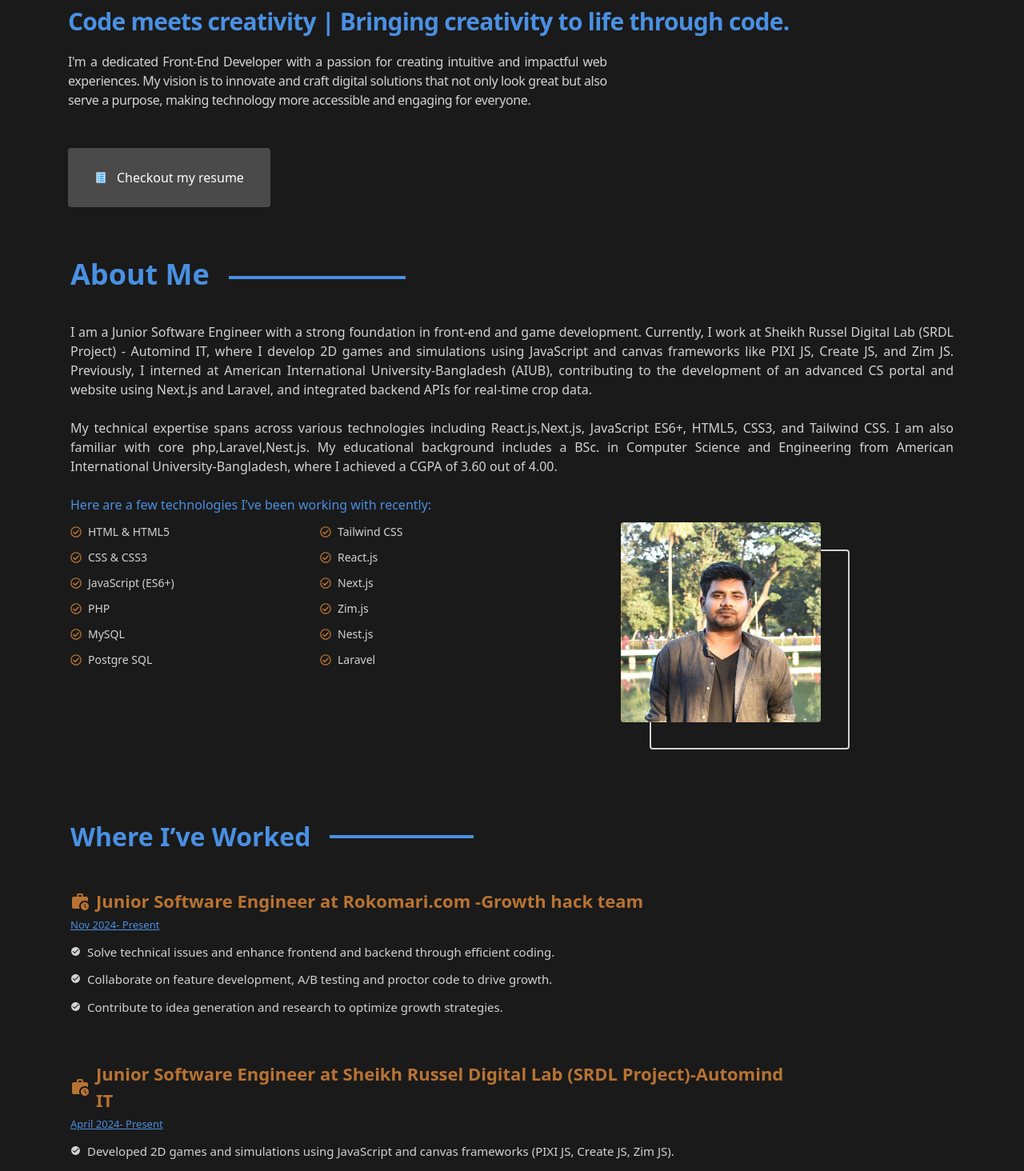
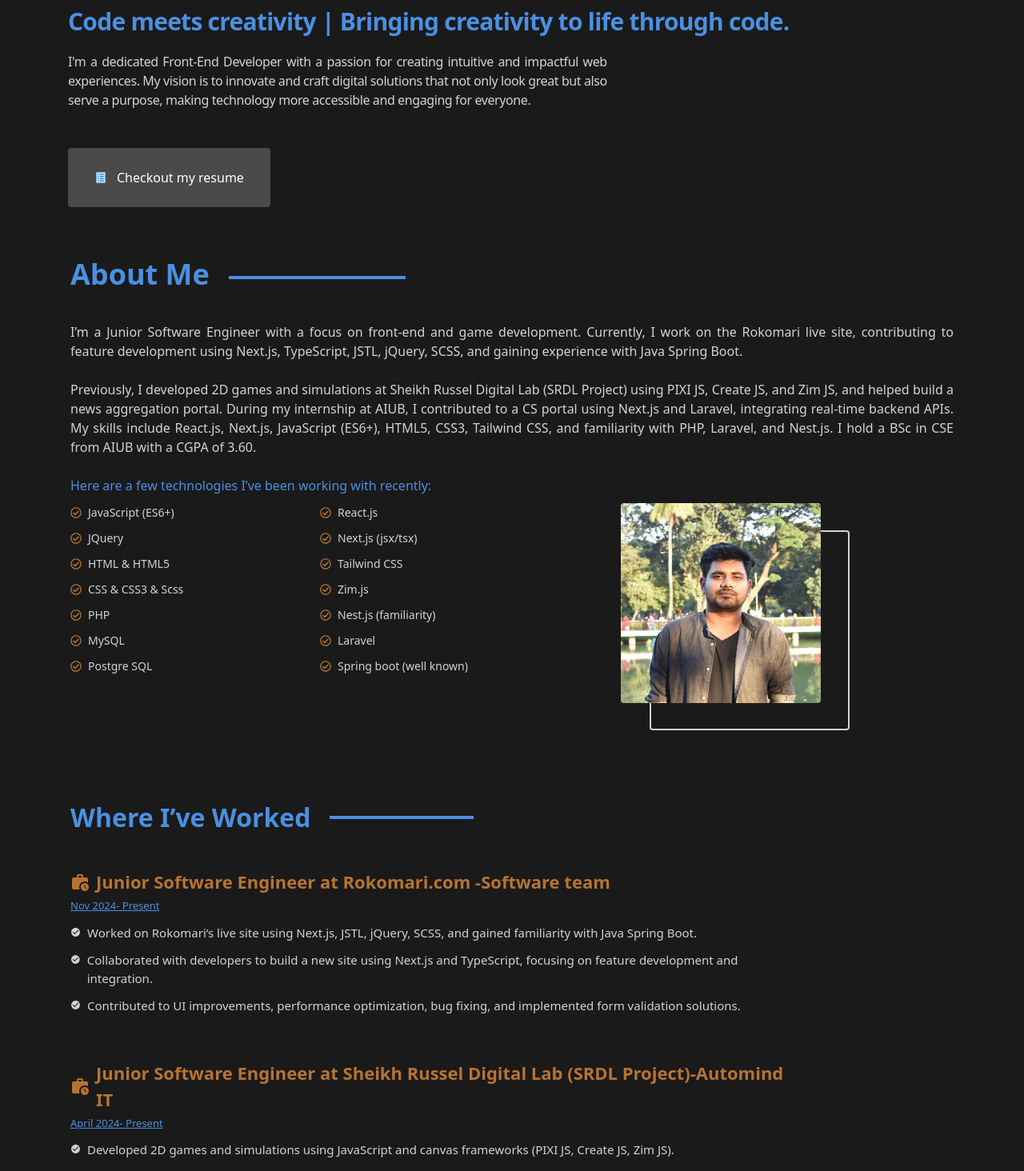
Before and after one commit to SardarPiash/myPortfolio, a React (Vite) app: page / in a window 1280 px wide. Shown: the part 210-1674 px from the top of the page at 80% size. Built offline with nearby package versions, Linux system fonts and the light colour scheme.

Commit message:
add rok info

```diff
--- a/src/components/aboutme/About.jsx
+++ b/src/components/aboutme/About.jsx
@@ -1,7 +1,7 @@
-import React, { useEffect } from 'react';
-import mypicture from '../../assets/myphoto.jpeg';
-import Aos from 'aos';
-import 'aos/dist/aos.css';
+import { useEffect } from "react";
+import mypicture from "../../assets/myphoto.jpeg";
+import Aos from "aos";
+import "aos/dist/aos.css";
 import { FaRegCheckCircle } from "react-icons/fa";
 
 const About = () => {
@@ -10,80 +10,97 @@ const About = () => {
   }, []);
 
   return (
-    <div id='about' className='max-w-6xl px-6 py-10 md:mt-6 mx-auto ' >
-      <div  data-aos='fade-up ' >
-        <div className='flex items-center text-softBlue'>
-        <h2 className='text-2xl md:text-4xl font-bold mb-10 ' >
-          About Me
-        </h2>
-        <div className='mt-[-2rem] ml-6 w-1/2 md:w-1/5 h-1 bg-softBlue' ></div>
+    <div id="about" className="max-w-6xl px-6 py-10 md:mt-6 mx-auto ">
+      <div data-aos="fade-up ">
+        <div className="flex items-center text-softBlue">
+          <h2 className="text-2xl md:text-4xl font-bold mb-10 ">About Me</h2>
+          <div className="mt-[-2rem] ml-6 w-1/2 md:w-1/5 h-1 bg-softBlue"></div>
         </div>
-      <div>
-      <p className='text-base text-justify text-softBlack' >
-            I am a Junior Software Engineer with a strong foundation in front-end and game development. Currently, I work at Sheikh Russel Digital Lab (SRDL Project) - Automind IT, where I develop 2D games and simulations using JavaScript and canvas frameworks like PIXI JS, Create JS, and Zim JS. Previously, I interned at American International University-Bangladesh (AIUB), contributing to the development of an advanced CS portal and website using Next.js and Laravel, and integrated backend APIs for real-time crop data.
+        <div>
+          <p className="text-base text-justify text-softBlack">
+            I’m a Junior Software Engineer with a focus on front-end and game
+            development. Currently, I work on the Rokomari live site,
+            contributing to feature development using Next.js, TypeScript, JSTL,
+            jQuery, SCSS, and gaining experience with Java Spring Boot.
             <br />
             <br />
-            My technical expertise spans across various technologies including React.js,Next.js, JavaScript ES6+, HTML5, CSS3, and Tailwind CSS. I am also familiar with core php,Laravel,Nest.js. My educational background includes a BSc. in Computer Science and Engineering from American International University-Bangladesh, where I achieved a CGPA of 3.60 out of 4.00.
+            Previously, I developed 2D games and simulations at Sheikh Russel
+            Digital Lab (SRDL Project) using PIXI JS, Create JS, and Zim JS, and
+            helped build a news aggregation portal. During my internship at
+            AIUB, I contributed to a CS portal using Next.js and Laravel,
+            integrating real-time backend APIs. My skills include React.js,
+            Next.js, JavaScript (ES6+), HTML5, CSS3, Tailwind CSS, and
+            familiarity with PHP, Laravel, and Nest.js. I hold a BSc in CSE from
+            AIUB with a CGPA of 3.60.
             <br />
             <br />
-            <span className=' text-softBlue' data-aos='fade-up'>Here are a few technologies I’ve been working with recently:</span>
+            <span className=" text-softBlue" data-aos="fade-up">
+              Here are a few technologies I’ve been working with recently:
+            </span>
           </p>
-      </div>
+        </div>
       </div>
 
-      <div className='grid grid-cols-1 md:grid-cols-[1.5fr_1fr] gap-16  text-softBlack'>
+      <div className="grid grid-cols-1 md:grid-cols-[1.5fr_1fr] gap-16  text-softBlack">
         <div>
-          <div className='grid grid-cols-2 mt-3'>
-            <ul className='text-sm space-y-3' data-aos='fade-up'>
-              <li className='flex items-center'>
-                <FaRegCheckCircle className='text-richGold mr-2' /> HTML & HTML5
+          <div className="grid grid-cols-2 mt-3">
+            <ul className="text-sm space-y-3" data-aos="fade-up">
+              <li className="flex items-center">
+                <FaRegCheckCircle className="text-richGold mr-2" /> JavaScript
+                (ES6+)
               </li>
-              <li className='flex items-center'>
-                <FaRegCheckCircle className='text-richGold mr-2' /> CSS & CSS3
+              <li className="flex items-center">
+                <FaRegCheckCircle className="text-richGold mr-2" /> JQuery
               </li>
-              <li className='flex items-center'>
-                <FaRegCheckCircle className='text-richGold mr-2' /> JavaScript (ES6+)
+              <li className="flex items-center">
+                <FaRegCheckCircle className="text-richGold mr-2" /> HTML & HTML5
               </li>
-              <li className='flex items-center'>
-                <FaRegCheckCircle className='text-richGold mr-2' /> PHP
+              <li className="flex items-center">
+                <FaRegCheckCircle className="text-richGold mr-2" /> CSS & CSS3 & Scss
               </li>
-              <li className='flex items-center'>
-                <FaRegCheckCircle className='text-richGold mr-2' /> MySQL
+              <li className="flex items-center">
+                <FaRegCheckCircle className="text-richGold mr-2" /> PHP
               </li>
-              <li className='flex items-center'>
-                <FaRegCheckCircle className='text-richGold mr-2' /> Postgre SQL
+              <li className="flex items-center">
+                <FaRegCheckCircle className="text-richGold mr-2" /> MySQL
+              </li>
+              <li className="flex items-center">
+                <FaRegCheckCircle className="text-richGold mr-2" /> Postgre SQL
               </li>
             </ul>
-            <ul className='text-sm space-y-3' data-aos='fade-up'>
-            <li className='flex items-center'>
-                <FaRegCheckCircle className='text-richGold mr-2' /> Tailwind CSS
+            <ul className="text-sm space-y-3" data-aos="fade-up">
+              <li className="flex items-center">
+                <FaRegCheckCircle className="text-richGold mr-2" /> React.js
               </li>
-              <li className='flex items-center'>
-                <FaRegCheckCircle className='text-richGold mr-2' /> React.js
+              <li className="flex items-center">
+                <FaRegCheckCircle className="text-richGold mr-2" /> Next.js (jsx/tsx)
               </li>
-              <li className='flex items-center'>
-                <FaRegCheckCircle className='text-richGold mr-2' /> Next.js
+              <li className="flex items-center">
+                <FaRegCheckCircle className="text-richGold mr-2" /> Tailwind CSS
               </li>
-              <li className='flex items-center'>
-                <FaRegCheckCircle className='text-richGold mr-2' /> Zim.js
+              <li className="flex items-center">
+                <FaRegCheckCircle className="text-richGold mr-2" /> Zim.js
               </li>
-              <li className='flex items-center'>
-                <FaRegCheckCircle className='text-richGold mr-2' /> Nest.js
+              <li className="flex items-center">
+                <FaRegCheckCircle className="text-richGold mr-2" /> Nest.js (familiarity)
               </li>
-              <li className='flex items-center'>
-                <FaRegCheckCircle className='text-richGold mr-2' /> Laravel
+              <li className="flex items-center">
+                <FaRegCheckCircle className="text-richGold mr-2" /> Laravel
+              </li>
+              <li className="flex items-center">
+                <FaRegCheckCircle className="text-richGold mr-2" /> Spring boot (well known)
               </li>
             </ul>
           </div>
         </div>
 
-        <div data-aos='fade-up' className='flex justify-center md:block mt-5 '>
-          <div className='relative w-[270px] h-[300px]'>
-            <div className='absolute left-9 mt-6 w-[250px] h-[250px] border-2 border-gray-500 rounded'></div>
+        <div data-aos="fade-up" className="flex justify-center md:block mt-5 ">
+          <div className="relative w-[270px] h-[300px]">
+            <div className="absolute left-9 mt-6 w-[250px] h-[250px] border-2 border-gray-500 rounded"></div>
             <img
               src={mypicture}
-              alt='My Photo'
-              className='absolute top-[-10px] w-[250px] h-[250px] rounded'
+              alt="My Photo"
+              className="absolute top-[-10px] w-[250px] h-[250px] rounded"
             />
           </div>
         </div>
--- a/src/components/experience/Experience.jsx
+++ b/src/components/experience/Experience.jsx
@@ -26,7 +26,7 @@ const Experience = () => {
             </div>
             <div className="md:ml-2">
               <h3 className="text-[22px] font-bold text-richGold">
-                Junior Software Engineer at Rokomari.com -Growth hack team
+                Junior Software Engineer at Rokomari.com -Software team
               </h3>
             </div>
           </div>
@@ -38,23 +38,23 @@ const Experience = () => {
             <li className="text-[13px] flex items-start">
               <MdCheckCircle className="text-gray-400 mr-2 mt-1" />
               <div className="text-[15px]">
-                Solve technical issues and enhance frontend and backend through
-                efficient coding.
+                Worked on Rokomari’s live site using Next.js, JSTL, jQuery,
+                SCSS, and gained familiarity with Java Spring Boot.
               </div>
             </li>
 
             <li className="text-[13px] flex items-start">
               <MdCheckCircle className="text-gray-400 mr-2 mt-1" />
               <div className="text-[15px]">
-                Collaborate on feature development, A/B testing and proctor code
-                to drive growth.
+                Collaborated with developers to build a new site using Next.js
+                and TypeScript, focusing on feature development and integration.
               </div>
             </li>
             <li className="text-[13px] flex items-start">
               <MdCheckCircle className="text-gray-400 mr-2 mt-1" />
               <div className="text-[15px]">
-                Contribute to idea generation and research to optimize growth
-                strategies.
+                Contributed to UI improvements, performance optimization, bug
+                fixing, and implemented form validation solutions.
               </div>
             </li>
           </ul>
--- a/src/components/projects/Projects.jsx
+++ b/src/components/projects/Projects.jsx
@@ -1,4 +1,4 @@
-import React from "react";
+
 import { FiGithub } from "react-icons/fi";
 import { TbBrandCodepen } from "react-icons/tb";
 import { projectData } from "../../data/Data";
@@ -22,7 +22,7 @@ const Projects = () => {
   return (
     <div
   id="projects"
-  className="container mx-auto px-5 py-10 max-w-full md:max-w-[1260px] mt-[800px] md:mt-80  md:mx-auto"
+  className="container mx-auto px-5 py-10 max-w-full md:max-w-[1260px] mt-[960px] md:mt-[420px]  md:mx-auto"
 >
   <div className="flex flex-col md:flex-row items-center" data-aos="fade-up">
     <h2 className="text-2xl md:text-4xl font-bold text-softBlue text-center md:text-left">
```
Also changed, not shown: 1 other file (tests, documents, lock files or other folders).
